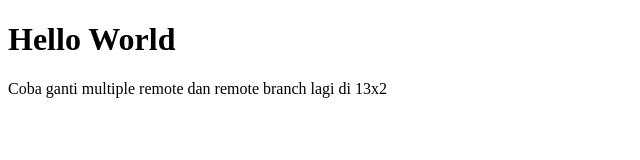
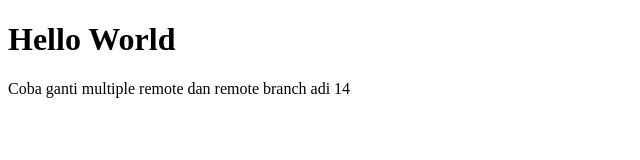
Before and after one commit to radityahapusan/cobamultipleremote, a plain HTML site: page index.html in a window 1280 px wide. Shown: the full height of the page, 0-640 px from the left. Drawn offline with Linux system fonts and the light colour scheme.

Commit message:
mengubah adi 14

```diff
--- a/index.html
+++ b/index.html
@@ -8,6 +8,6 @@
 
   <body>
     <h1>Hello World</h1>
-    <p>Coba ganti multiple remote dan remote branch lagi di 13x2</p>
+    <p>Coba ganti multiple remote dan remote branch adi 14</p>
   </body>
 </html>
```
